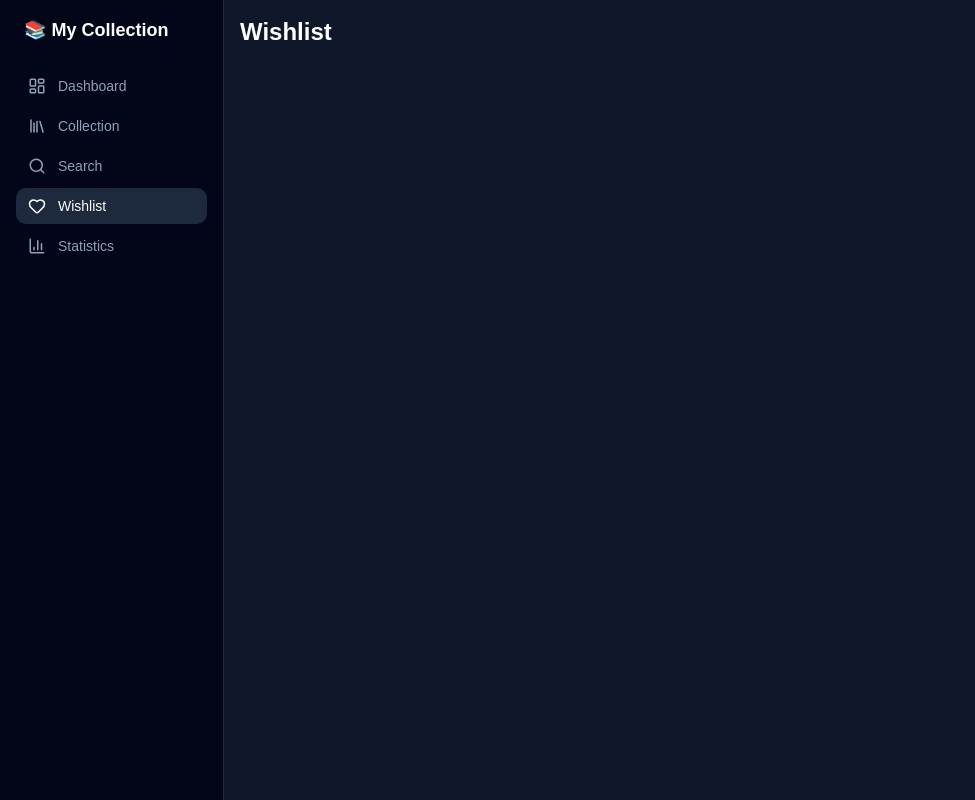
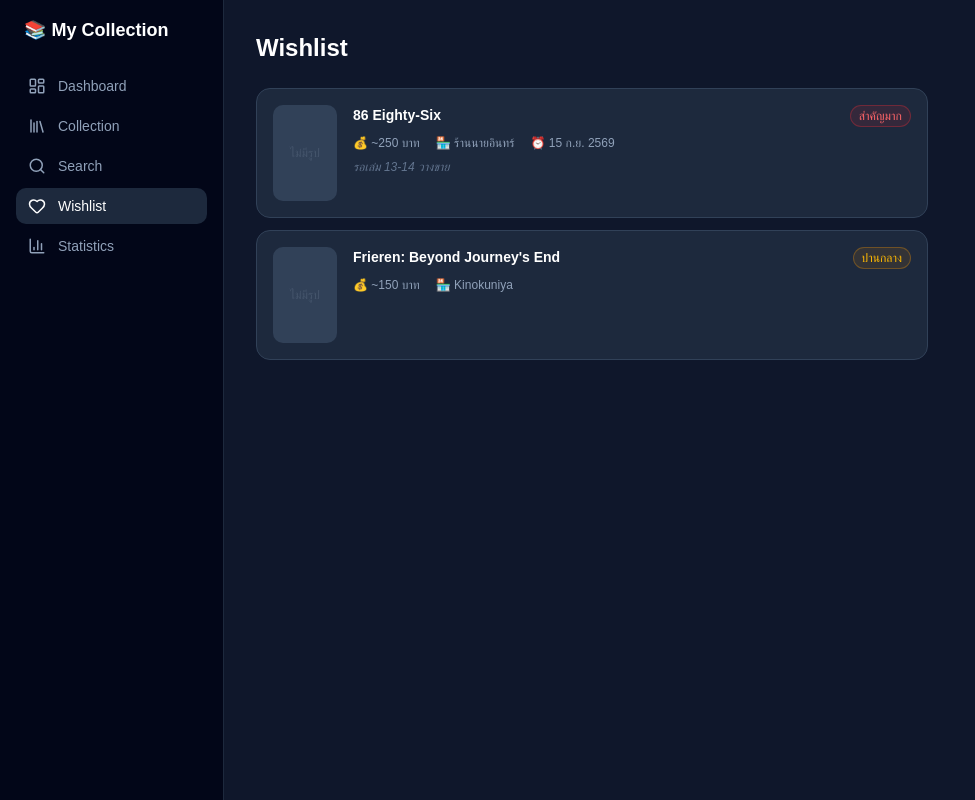
Before and after one commit to piyaphat41482/light-novel-tracker, a React (Vite) app: page /wishlist in a window 1280 px wide. Shown: the whole page, without its empty margins (0-975 px from the left). Built offline with nearby package versions, Linux system fonts and the light colour scheme.

Commit message:
Build Wishlist page with priority sorting

```diff
--- /dev/null
+++ b/src/components/wishlist/WishlistItemCard.tsx
@@ -0,0 +1,83 @@
+// การ์ดแสดงรายการ wishlist หนึ่งชิ้น พร้อม priority badge, ราคา, ร้านค้า
+
+import { Link } from 'react-router-dom'
+import type { WishlistItem, WishlistPriority } from '@/types/database'
+
+interface WishlistItemCardProps {
+  item: WishlistItem
+}
+
+// map ระดับความสำคัญ ไปเป็นสีและข้อความภาษาไทย
+const priorityConfig: Record<WishlistPriority, { label: string; className: string }> = {
+  high: { label: 'สำคัญมาก', className: 'bg-red-500/10 text-red-400 border-red-500/30' },
+  medium: { label: 'ปานกลาง', className: 'bg-amber-500/10 text-amber-400 border-amber-500/30' },
+  low: { label: 'ไม่รีบ', className: 'bg-slate-500/10 text-slate-400 border-slate-500/30' },
+}
+
+export default function WishlistItemCard({ item }: WishlistItemCardProps) {
+  const series = item.series
+  if (!series) return null // ป้องกันกรณี join ไม่เจอข้อมูลซีรีส์
+
+  const title = series.title_english || series.title_original || series.title_thai
+  const priority = priorityConfig[item.priority]
+
+  return (
+    <div className="flex gap-4 bg-slate-800 rounded-xl p-4 border border-slate-700">
+      {/* ปกเล็กๆ ด้านซ้าย */}
+      <Link
+        to={`/series/${series.id}`}
+        className="shrink-0 w-16 aspect-[2/3] bg-slate-700 rounded-lg overflow-hidden"
+      >
+        {series.cover_image_url ? (
+          <img
+            src={series.cover_image_url}
+            alt={title ?? ''}
+            className="w-full h-full object-cover"
+          />
+        ) : (
+          <div className="w-full h-full flex items-center justify-center text-slate-600 text-xs">
+            ไม่มีรูป
+          </div>
+        )}
+      </Link>
+
+      {/* รายละเอียด */}
+      <div className="flex-1 min-w-0">
+        <div className="flex items-start justify-between gap-2 mb-1">
+          <Link
+            to={`/series/${series.id}`}
+            className="text-white font-semibold text-sm hover:underline truncate"
+          >
+            {title}
+          </Link>
+          <span
+            className={`shrink-0 text-xs font-medium px-2 py-0.5 rounded-full border ${priority.className}`}
+          >
+            {priority.label}
+          </span>
+        </div>
+
+        <div className="flex flex-wrap gap-x-4 gap-y-1 text-xs text-slate-400 mt-2">
+          {item.estimated_price !== null && (
+            <span>💰 ~{item.estimated_price.toLocaleString()} บาท</span>
+          )}
+          {item.preferred_store && <span>🏪 {item.preferred_store}</span>}
+          {item.reminder_date && (
+            <span>
+              ⏰{' '}
+              {new Date(item.reminder_date).toLocaleDateString('th-TH', {
+                day: 'numeric',
+                month: 'short',
+                year: 'numeric',
+              })}
+            </span>
+          )}
+        </div>
+
+        {item.notes && (
+          <p className="text-slate-500 text-xs mt-2 italic">{item.notes}</p>
+        )}
+      </div>
+    </div>
+  )
+}
--- /dev/null
+++ b/src/data/mockWishlist.ts
@@ -0,0 +1,30 @@
+// ข้อมูลจำลอง wishlist ไว้ทดสอบ UI
+// อ้างอิง series_id ไปยัง mock series ที่มีอยู่แล้ว (จำลองการ join)
+
+import type { WishlistItem } from '@/types/database'
+import { mockSeries } from './mockSeries'
+
+export const mockWishlist: WishlistItem[] = [
+  {
+    id: 'w1',
+    series_id: '1', // อ้างอิงถึง "86 Eighty-Six" ใน mockSeries
+    series: mockSeries.find((s) => s.id === '1'),
+    priority: 'high',
+    estimated_price: 250,
+    preferred_store: 'ร้านนายอินทร์',
+    reminder_date: '2026-09-15',
+    notes: 'รอเล่ม 13-14 วางขาย',
+    created_at: '2026-08-01T00:00:00Z',
+  },
+  {
+    id: 'w2',
+    series_id: '3', // อ้างอิงถึง "Frieren" ใน mockSeries
+    series: mockSeries.find((s) => s.id === '3'),
+    priority: 'medium',
+    estimated_price: 150,
+    preferred_store: 'Kinokuniya',
+    reminder_date: null,
+    notes: null,
+    created_at: '2026-07-15T00:00:00Z',
+  },
+]
--- a/src/pages/WishlistPage.tsx
+++ b/src/pages/WishlistPage.tsx
@@ -1,9 +1,36 @@
-// หน้า Wishlist - แสดงรายการที่อยากได้ (จะเติมเนื้อหาจริงใน milestone ถัดไป)
+// หน้า Wishlist - แสดงรายการที่อยากได้ เรียงตามความสำคัญก่อนเสมอ
+
+import { mockWishlist } from '@/data/mockWishlist'
+import WishlistItemCard from '@/components/wishlist/WishlistItemCard'
+import type { WishlistPriority } from '@/types/database'
+
+// กำหนดลำดับความสำคัญไว้เป็นตัวเลข เพื่อใช้เรียงลำดับ (high ต้องมาก่อนเสมอ)
+const priorityOrder: Record<WishlistPriority, number> = {
+  high: 0,
+  medium: 1,
+  low: 2,
+}
 
 export default function WishlistPage() {
+  const sortedWishlist = [...mockWishlist].sort(
+    (a, b) => priorityOrder[a.priority] - priorityOrder[b.priority]
+  )
+
   return (
-    <div className="p-4">
-      <h1 className="text-2xl font-bold text-white">Wishlist</h1>
+    <div className="p-4 md:p-8">
+      <h1 className="text-2xl font-bold text-white mb-6">Wishlist</h1>
+
+      {sortedWishlist.length === 0 ? (
+        <p className="text-slate-400 text-center py-12">
+          ยังไม่มีรายการที่อยากได้ ลองไปกดหัวใจในหน้ารายละเอียดซีรีส์ดูสิ
+        </p>
+      ) : (
+        <div className="space-y-3 max-w-2xl">
+          {sortedWishlist.map((item) => (
+            <WishlistItemCard key={item.id} item={item} />
+          ))}
+        </div>
+      )}
     </div>
   )
 }
--- a/src/types/database.ts
+++ b/src/types/database.ts
@@ -49,3 +49,15 @@
   created_at: string
   updated_at: string
 }
+
+export interface WishlistItem {
+  id: string
+  series_id: string
+  series?: Series // ข้อมูลซีรีส์ที่ join มาด้วย
+  priority: WishlistPriority
+  estimated_price: number | null
+  preferred_store: string | null
+  reminder_date: string | null
+  notes: string | null
+  created_at: string
+}
```
